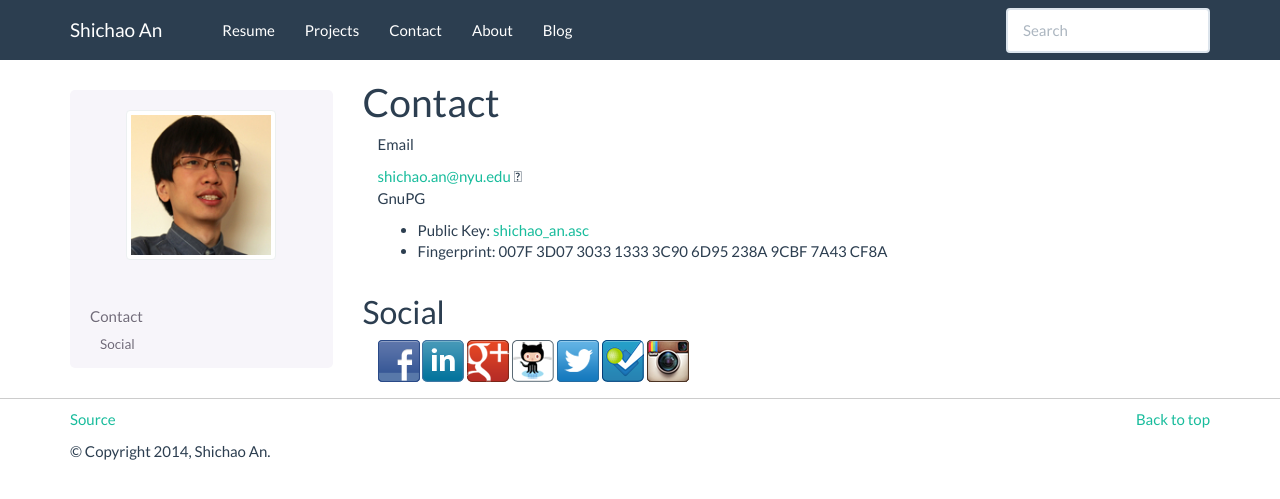
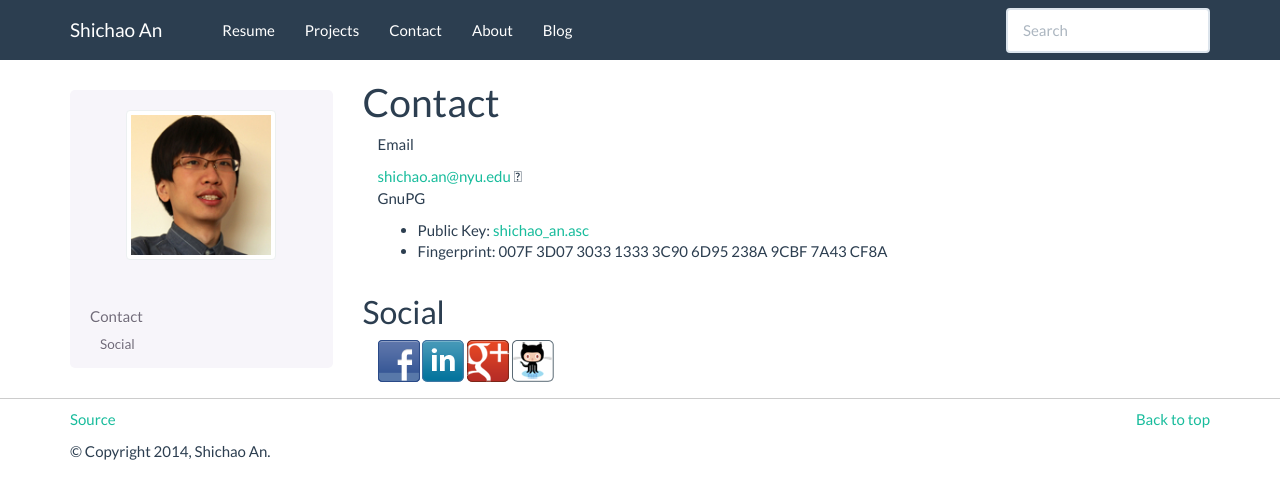
Before and after one commit to NulledExceptions/shichao, a Sphinx documentation site: the page built from source/contact.rst, in a window 1280 px wide. Shown: the top 499 px of the page. Built offline with Sphinx 7.4.7, drawn with Linux system fonts in a browser that asks for light colours.

Commit message:
Removed socials

```diff
--- a/source/contact.rst
+++ b/source/contact.rst
@@ -34,9 +34,7 @@
 
     .. raw:: html
 
-            <a href="https://www.facebook.com/shichao.an.1"><img src="/_static/facebook_icon.png" width="42px" alt="Facebook" title="View Shichao An's profile on Facebook"/></a>&nbsp;<a href="http://www.linkedin.com/in/shichaoan"><img src="/_static/linkedin_icon.png" width="42px" alt="LinkedIn" title="View Shichao An's profile on LinkedIn"></a>&nbsp;<a href="https://plus.google.com/u/0/107766327172077396045/"><img src="/_static/googleplus_icon.png" width="42px" alt="Google+" title="View Shichao An's profile on Google+"></a>&nbsp;<a href="https://github.com/shichao-an"><img src="/_static/github_icon.png" width="42px" alt="GitHub" title="View Shichao An's GitHub page"></a>&nbsp;<a href="https://twitter.com/moleculea"><img src="/_static/twitter_icon.png" width="42px" alt="Twitter" title="View Shichao An's Twitter page"></a>&nbsp;<a href="https://foursquare.com/moleculea"><img src="/_static/foursquare_icon.png" width="42px" alt="Foursquare" title="View Shichao An's Foursquare page"></a>&nbsp;<a href="http://instagram.com/moleculea"><img src="/_static/instagram_icon.png" width="42px" alt="Instagram" title="View Shichao An's Instagram page"></a>
-
-
+            <a href="https://www.facebook.com/shichao.an.1"><img src="/_static/facebook_icon.png" width="42px" alt="Facebook" title="View Shichao An's profile on Facebook"/></a>&nbsp;<a href="http://www.linkedin.com/in/shichaoan"><img src="/_static/linkedin_icon.png" width="42px" alt="LinkedIn" title="View Shichao An's profile on LinkedIn"></a>&nbsp;<a href="https://plus.google.com/u/0/107766327172077396045/"><img src="/_static/googleplus_icon.png" width="42px" alt="Google+" title="View Shichao An's profile on Google+"></a>&nbsp;<a href="https://github.com/shichao-an"><img src="/_static/github_icon.png" width="42px" alt="GitHub" title="View Shichao An's GitHub page"></a>
 
 
 .. toctree::
```
